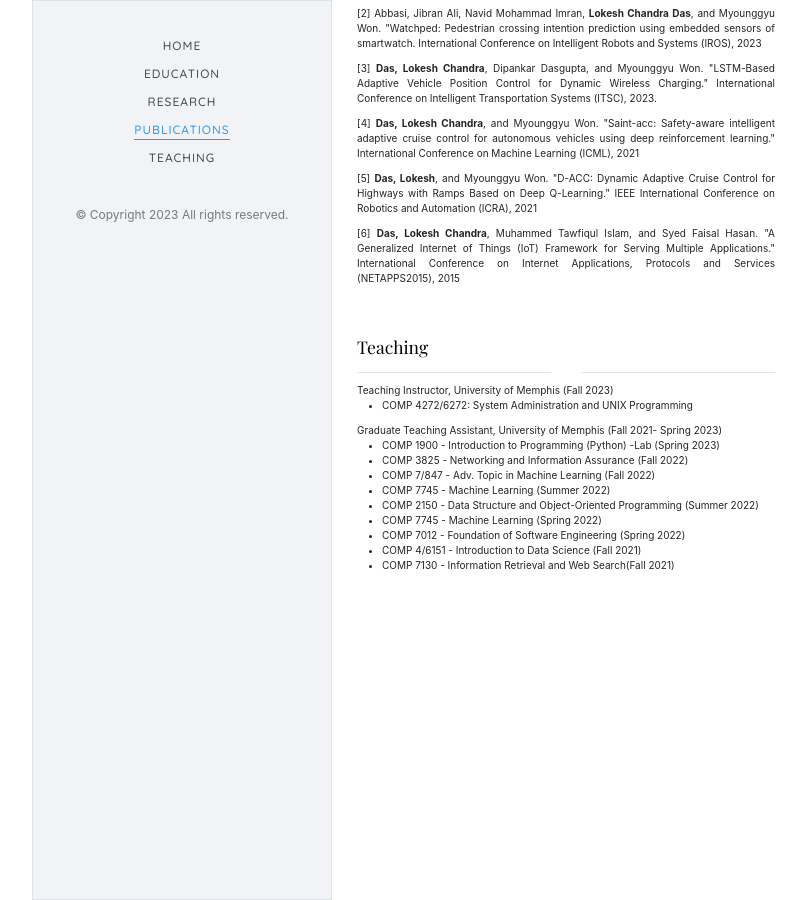
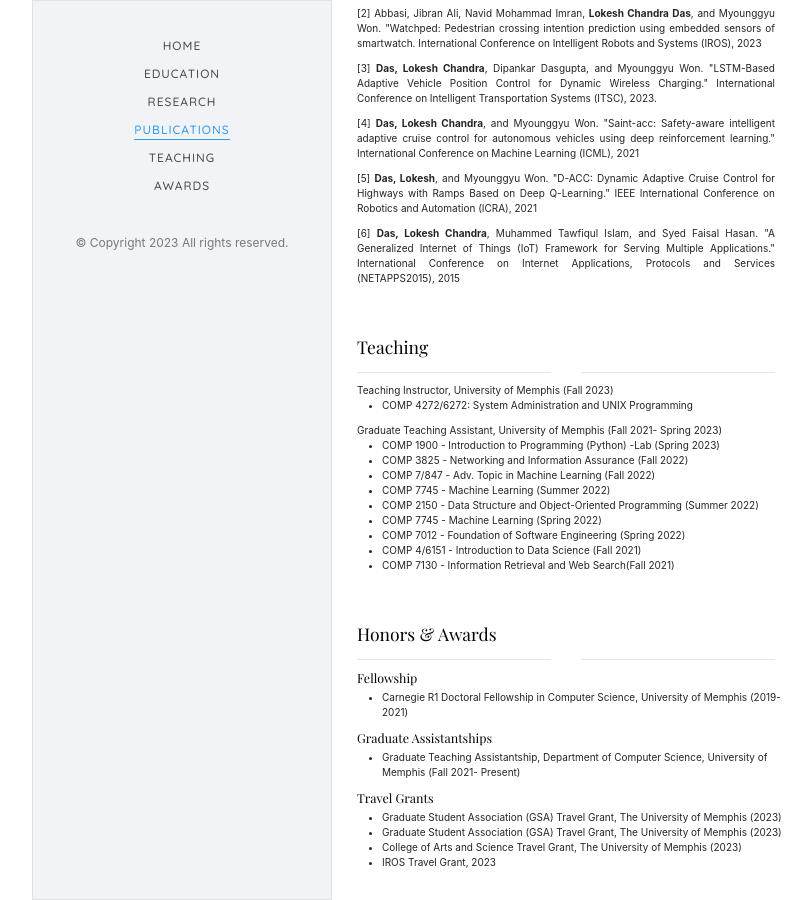
Before and after one commit to lokesh-c-das/lokesh-c-das.github.io, a Jekyll site: the page built from index.md, in a window 1280 px wide and 900 px high, scrolled down 1781 px. Shown: the whole window, without its empty margins (224-1036 px from the left). Built offline with Jekyll 4.4.1, drawn with Linux system fonts in a browser that asks for light colours; some web fonts are replaced.

Commit message:
reward section added

```diff
--- a/_layouts/default.html
+++ b/_layouts/default.html
@@ -75,8 +75,8 @@
             <li><a href="#" data-nav-section="research">Research</a></li>
             <li><a href="#" data-nav-section="services">Publications</a></li>
             <li><a href="#" data-nav-section="skills">Teaching</a></li>
+            <li><a href="#" data-nav-section="education">Awards</a></li>
             <!--
-            <li><a href="#" data-nav-section="education">Education</a></li>
             <li><a href="#" data-nav-section="experience">Experience</a></li>
             <li><a href="#" data-nav-section="work">Work</a></li>
             <li><a href="#" data-nav-section="blog">Blog</a></li>
@@ -314,14 +314,45 @@ Copyright <script>document.write(new Date().getFullYear());</script> All rights
           </div>
         </div>
       </section>
-      <!--
-        if you want to modifed, uncomment this
+
       <section class="colorlib-education" data-section="education">
         <div class="colorlib-narrow-content">
-          Education
+          <div class="row">
+            <div class="col-md-5"><h3>Honors & Awards</h3></div> <div class="col-md-7"></div>
+          </div>
+
+          <div class="row">
+              <div class="col-md-6"><hr></div>
+              <div class="col-md-6"><hr></div>
+          </div>
+
+          <div class="row">
+            <div class="col-md-12"><h5>Fellowship</h5></div>
+            <ul>
+              <li>Carnegie R1 Doctoral Fellowship in Computer Science, University of Memphis (2019-2021)</li>
+            </ul>
+          </div>
+
+          <div class="row">
+            <div class="col-md-12"><h5>Graduate Assistantships</h5></div>
+            <ul>
+              <li>Graduate Teaching Assistantship, Department of Computer Science, University of Memphis (Fall 2021- Present)</li>
+            </ul>
+          </div>
+
+          <div class="row">
+            <div class="col-md-12"><h5>Travel Grants</h5></div>
+            <ul>
+              <li>Graduate Student Association (GSA) Travel Grant, The University of Memphis (2023)</li>
+              <li>Graduate Student Association (GSA) Travel Grant, The University of Memphis (2023)</li>
+              <li>College of Arts and Science Travel Grant, The University of Memphis  (2023)</li>
+              <li>IROS Travel Grant, 2023</li>
+            </ul>
+          </div>
+
         </div>
       </section>
-
+      <!--
       <section class="colorlib-experience" data-section="experience">
         <div class="colorlib-narrow-content">
           Experience
```
Also changed, not shown: 1 other file.
